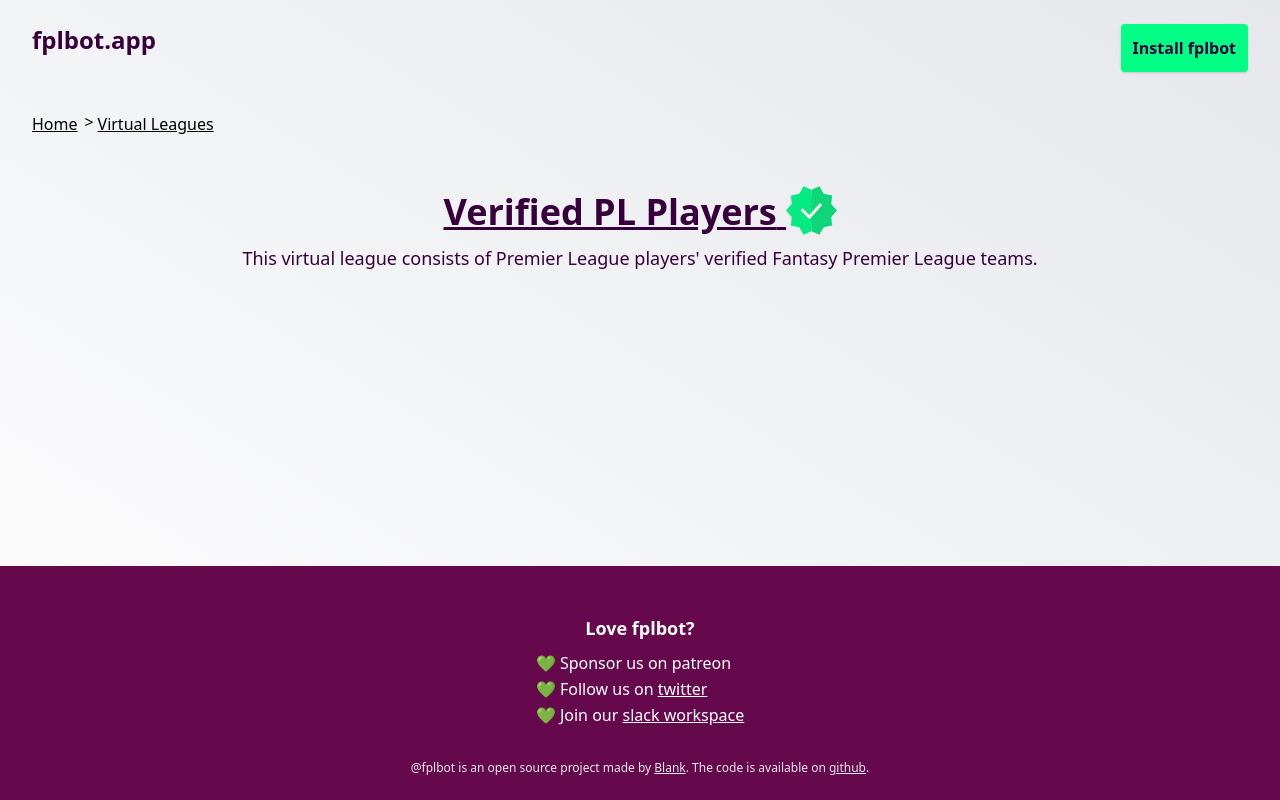
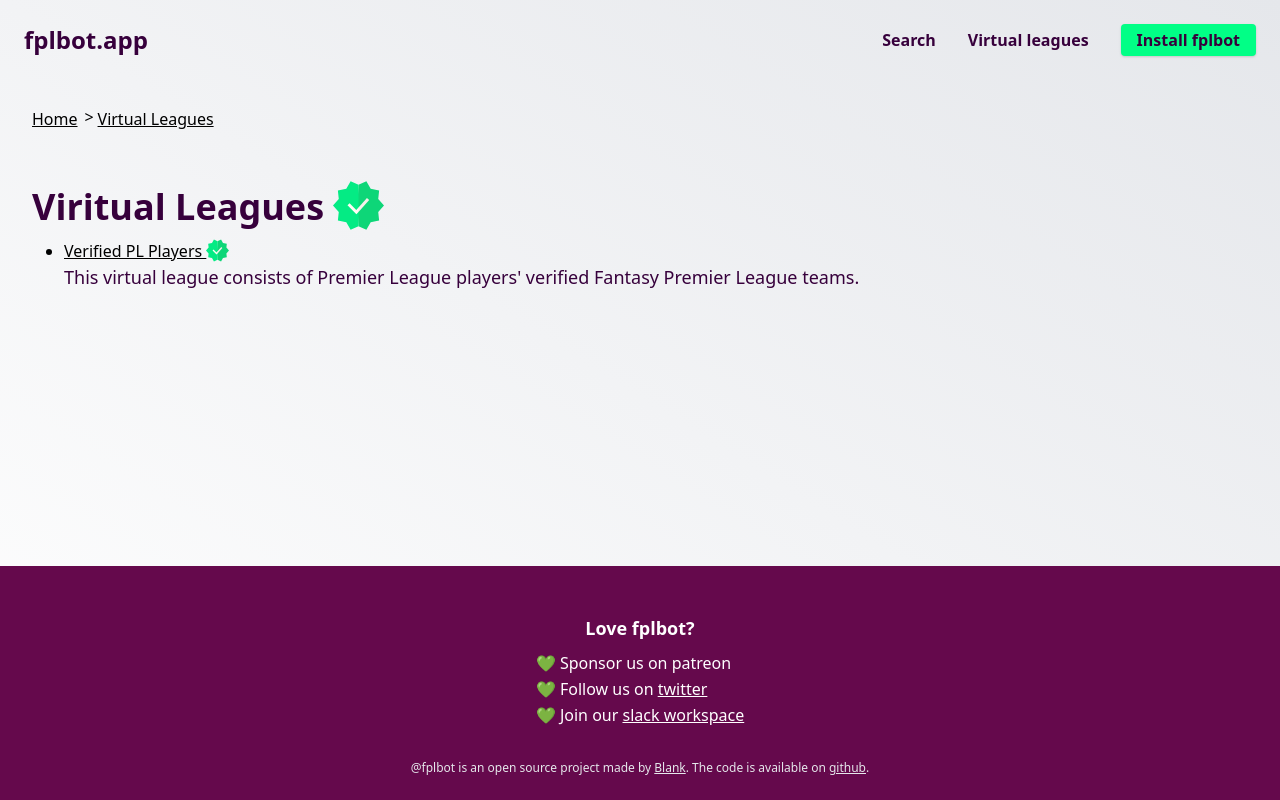
Before and after one commit to fplbot/frontend, a Next.js app: page /virtual-leagues in a window 1280 px wide. Built offline with nearby package versions, Linux system fonts and the light colour scheme.

Commit message:
menu and styling

```diff
--- /dev/null
+++ b/components/Menu.tsx
@@ -0,0 +1,67 @@
+import { useState } from "react";
+import { FPLBOT_APP_URL } from "../utils/envconfig";
+
+export default function Menu() {
+  const [navbarOpen, setNavbarOpen] = useState<boolean>(false);
+  return (
+    <>
+      <nav className="relative flex flex-wrap items-center justify-between px-2 py-3 navbar-expand-md mb-3 text-fpl-purple">
+        <div className="container px-4 mx-auto flex flex-wrap items-center justify-between">
+          <div className="w-full relative flex justify-between md:w-auto md:static md:block md:justify-start">
+            <a
+              className="text-2xl font-bold font-bold leading-relaxed inline-block mr-4 py-2 whitespace-no-wrap text-fpl-purple"
+              href="/"
+            >
+              fplbot.app
+            </a>
+            <button
+              className="text-fpl-purple cursor-pointer text-xl leading-none px-3 py-1 border border-solid border-transparent rounded bg-transparent block md:hidden outline-none focus:outline-none"
+              type="button"
+              onClick={() => setNavbarOpen(!navbarOpen)}
+            >
+              <img
+                src="/hamburger.png"
+                alt="hamburger-icon"
+                className="hamburger-icon"
+              />
+            </button>
+          </div>
+          <div
+            className={
+              "md:flex flex-grow items-center" +
+              (navbarOpen ? " flex" : " hidden")
+            }
+          >
+            <ul className="flex flex-col md:flex-row list-none md:ml-auto md:items-center">
+              <li className="pr-8 pt-4 md:pt-0">
+                <a
+                  className="font-bold leading-snug text-fpl-purple hover:opacity-75"
+                  href="/search"
+                >
+                  Search
+                </a>
+              </li>
+              <li className="pr-8 pt-4 md:pt-0">
+                <a
+                  className="font-bold leading-snug text-fpl-purple hover:opacity-75"
+                  href="/virtual-leagues"
+                >
+                  Virtual leagues
+                </a>
+              </li>
+              <li className="hidden md:block">
+                <button onClick={goToInstall} className="font-bold rounded shadow hover:shadow-xl transition duration-500 text-fpl-purple hover:text-white bg-fpl-green hover:bg-fpl-purple py-1 px-4">
+                  Install fplbot
+                </button>
+              </li>
+            </ul>
+          </div>
+        </div>
+      </nav>
+    </>
+  );
+
+  function goToInstall() {
+    window.location.href = FPLBOT_APP_URL + "/#add-to-slack";
+  }
+}
--- a/components/SimpleHeader.tsx
+++ /dev/null
@@ -1,19 +0,0 @@
-import { FPLBOT_APP_URL } from "../utils/envconfig";
-import Button from "./Button";
-
-export default function Header() {
-    return (
-      <div className="flex justify-between px-8 py-6">
-        <a href="/" className="text-2xl font-bold text-fpl-purple">
-          fplbot.app
-        </a>
-        <Button onClick={goToInstall} color="GREEN">
-          Install fplbot
-        </Button>
-      </div>
-    );
-
-    function goToInstall() {
-      window.location.href = FPLBOT_APP_URL + "/#add-to-slack";
-    }
-  };
--- a/components/index/AddToSlackForm.tsx
+++ b/components/index/AddToSlackForm.tsx
@@ -29,7 +29,7 @@
   }, [leagueIdDebounced]);
 
   return (
-    <div id="add-to-slack" className="bg-gray-200">
+    <div id="add-to-slack" className="bg-gray-200 pt-10">
 
       <div className="relative container mx-auto pb-24 pb-4 md:pb-20 px-8 text-center">
 
--- a/components/index/Features.tsx
+++ b/components/index/Features.tsx
@@ -10,7 +10,7 @@
 
         <div className="block h-48 w-full bg-gray-200 absolute bottom-0 inset-x-0" />
 
-        <div className="relative container mx-auto pb-24 px-8">
+        <div className="relative container mx-auto pb-16 px-8">
 
           <div className="max-w-screen-sm m-auto text-white pb-12">
             <h1 className="text-2xl md:text-6xl pb-2 font-bold">Features</h1>
--- a/components/index/Header.tsx
+++ b/components/index/Header.tsx
@@ -1,6 +1,7 @@
 import React from "react";
 import Button from "../Button";
 import SearchBarSection from "./SearchBarSection";
+import Menu from '../Menu';
 
 export interface HeaderProps {
   shouldHighlightSearch: boolean;
@@ -9,12 +10,8 @@
 function Header({ shouldHighlightSearch }: HeaderProps) {
   return (
     <div className="bg-gradient-to-tr from-white to-gray-200">
-      <div className="flex justify-between mx-auto px-8 py-6">
-        <a href="/" className="text-2xl font-bold text-fpl-purple">
-          fplbot.app
-        </a>
-        <Button onClick={scrollToFeature}>Try it now</Button>
-      </div>
+
+      <Menu/>
 
       <div className="relative">
         <div className="block h-64 w-full bg-fpl-purple absolute bottom-0 inset-x-0" />
--- a/pages/search.tsx
+++ b/pages/search.tsx
@@ -5,7 +5,7 @@
 import React, { useEffect, useRef, useState } from "react";
 import Button from "../components/Button";
 import Footer from "../components/Footer";
-import SimpleHeader from "../components/SimpleHeader";
+import SimpleHeader from "../components/Menu";
 import { Spinner } from "../components/Spinner";
 import {
   searchForPlayer,
--- a/pages/verified/pl/[...slug].tsx
+++ b/pages/verified/pl/[...slug].tsx
@@ -4,7 +4,7 @@
 import Breadcrumbs from "../../../components/Breadcrumbs";
 import { Chip } from "../../../components/Chip";
 import Footer from "../../../components/Footer";
-import SimpleHeader from "../../../components/SimpleHeader";
+import SimpleHeader from "../../../components/Menu";
 import { getVerifiedEntry, VerifiedEntry, GetVerifiedEntryResponse} from "../../../services/verified";
 import { formatNumber } from "../../../utils/formatter";
 
--- a/pages/virtual-leagues/index.tsx
+++ b/pages/virtual-leagues/index.tsx
@@ -4,7 +4,7 @@
 import React from "react";
 import Breadcrumbs from "../../components/Breadcrumbs";
 import Footer from "../../components/Footer";
-import SimpleHeader from "../../components/SimpleHeader";
+import SimpleHeader from "../../components/Menu";
 
 const VerifiedIndex: NextPage = () => {
   return (
@@ -15,25 +15,38 @@
       </Head>
       <SimpleHeader />
       <div className="flex-grow">
-        <div className="w-full max-w-7xl m-auto mt-4 mb-14 px-8 text-center">
+        <div className="w-full max-w-7xl m-auto mt-4 mb-14 px-8">
           <Breadcrumbs
             breadcrumbs={[
               { title: "Home", href: "/" },
-              { title: "Virtual Leagues", href: "/virtual-leagues/" }
+              { title: "Virtual Leagues", href: "/virtual-leagues/" },
             ]}
           />
 
-            <h1 className="text-3xl md:text-4xl font-bold text-fpl-purple mb-2">
+          <h1 className="text-3xl md:text-4xl font-bold text-fpl-purple mb-2">
+            Viritual Leagues{" "}
+            <img src="/check.svg" className="verified-icon" alt="Verified" />
+          </h1>
+
+          <ul className="list-disc ml-8">
+            <li className="cursor-pointer">
               <Link href="/virtual-leagues/pl">
-                <a className="underline">Verified PL Players{" "}</a>
+                <div>
+                  <span className="underline">Verified PL Players </span>
+
+                  <img
+                    src="/check.svg"
+                    className="verified-icon"
+                    alt="Verified"
+                  />
+                  <p className="text-md md:text-lg text-fpl-purple">
+                    This virtual league consists of Premier League players'
+                    verified Fantasy Premier League teams.
+                  </p>
+                </div>
               </Link>
-              <img src="/check.svg" className="verified-icon" alt="Verified" />
-            </h1>
-
-          <p className="text-md md:text-lg text-center text-fpl-purple">
-            This virtual league consists of Premier League players' verified
-            Fantasy Premier League teams.
-          </p>
+            </li>
+          </ul>
         </div>
       </div>
       <Footer />
--- a/pages/virtual-leagues/pl/index.tsx
+++ b/pages/virtual-leagues/pl/index.tsx
@@ -6,7 +6,7 @@
 import Breadcrumbs from "../../../components/Breadcrumbs";
 import { Chip } from "../../../components/Chip";
 import Footer from "../../../components/Footer";
-import SimpleHeader from "../../../components/SimpleHeader";
+import SimpleHeader from "../../../components/Menu";
 import {
   getVerifiedEntries,
   VerifiedEntry,
--- a/styles/index.css
+++ b/styles/index.css
@@ -1,6 +1,10 @@
 @tailwind base;
 @tailwind components;
 @tailwind utilities;
+
+.hamburger-icon {
+  height: 1.5rem;
+}
 
 @media (min-width: 640px) {
   table {
```
Also changed, not shown: public/hamburger.png (added), public/verified.png (added).
